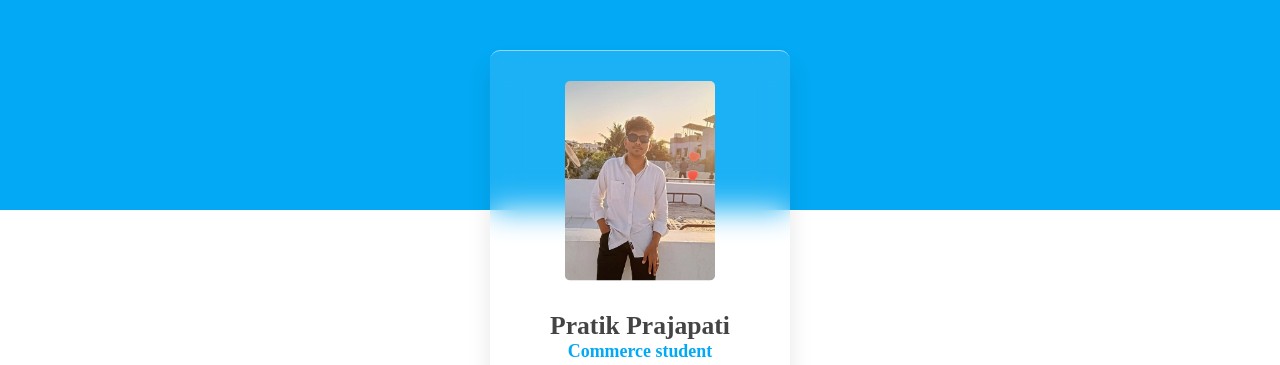
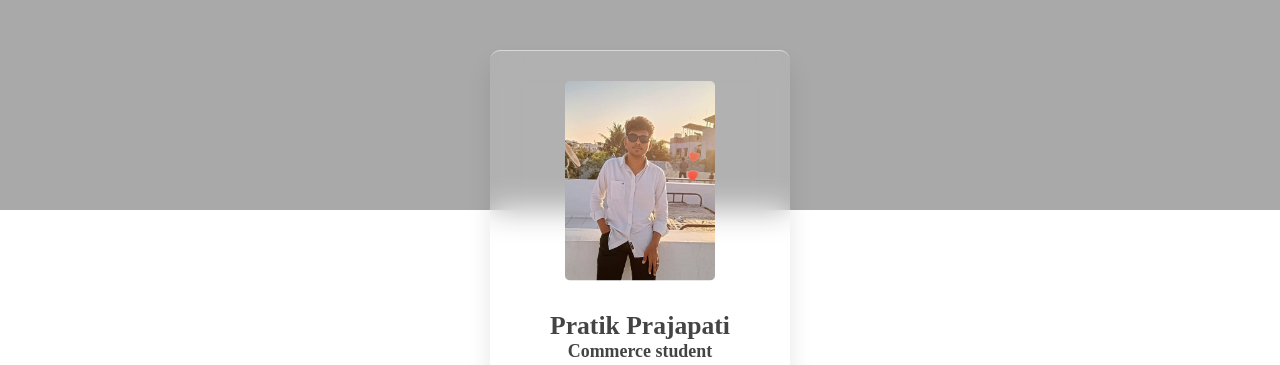
Before and after one commit to myidwebside/Pratik, a plain HTML site: page index.html in a window 1280 px wide. Shown: the part 150-515 px from the top of the page. Drawn offline with Linux system fonts and the light colour scheme.

Commit message:
Update styles.css

```diff
--- a/styles.css
+++ b/styles.css
@@ -10,7 +10,7 @@ body {
   justify-content: center;
   align-items: center;
   min-height: 100vh;
-  background: linear-gradient(#03a9f4, #03a9f4 45%, #fff 45%, #fff 100%);
+  background: linear-gradient(#a9a9a9, #a9a9a9 45%, #fff 45%, #fff 100%);
 }
 
 .card {
@@ -72,7 +72,7 @@ body {
 
 .content .detail h2 span {
   font-size: 0.7em;
-  color: #03a9f4;
+  color: #444;
   font-weight: bold;
 }
 
```
